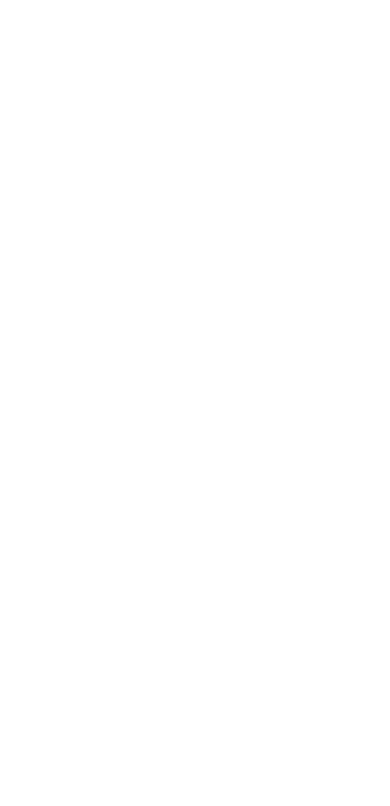
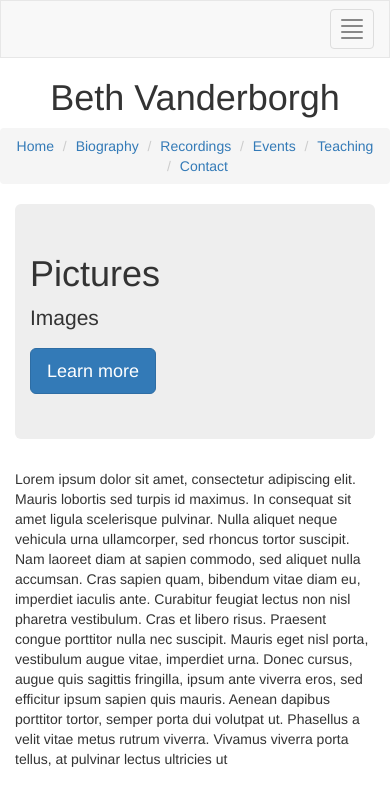
Before and after one commit to ewnike/BVB_Website, a plain HTML site: page site/index.html in a window 390 px wide. Drawn offline with Linux system fonts and the light colour scheme.

Commit message:
Layout of Home Page

```diff
--- a/site/index.html
+++ b/site/index.html
@@ -12,7 +12,71 @@
       <script src="https://oss.maxcdn.com/respond/1.4.2/respond.min.js"></script>
     <![endif]-->
 
-    <title>Dr. Vanderborgh</title>
+    <title>Beth Vanderborgh</title>
     <link  rel = "stylesheet" href="css/bootstrap.min.css">
     <link  rel = "stylesheet" href="styles.css">
+
   </head>
+
+  <body>
+  <nav class="navbar navbar-default">
+    <div class="container-fluid">
+    <!-- Brand and toggle get grouped for better mobile display -->
+      <div class="navbar-header">
+        <button type="button" class="navbar-toggle" data-toggle="collapse" data-target="#bs-example-navbar-collapse-1" aria-expanded="false">
+        <span class="sr-only">Toggle navigation</span>
+        <span class="icon-bar"></span>
+        <span class="icon-bar"></span>
+        <span class="icon-bar"></span>
+        <span class="icon-bar"></span>
+        </button>
+          <a class="navbar-brand" ></a>
+      </div>
+
+      <div class=" colored collapse navbar-collapse" id="bs-example-navbar-collapse-1">
+        <ul class="nav navbar-nav"></ul>
+          <ul class="nav navbar-nav navbar-right visible-xs">
+            <li class="text-center"><a href="#">--Biography--</a></li>
+            <li class="text-center"><a href="#">--Recordings--</a></li>
+            <li class="text-center"><a href="#">--Events--</a></li>
+            <li class="text-center"><a href="#">--Teaching--</a></li>
+            <li class="text-center"><a href="#">--Contact--</a></li>
+          </ul>
+          <div class="page-header">
+      </div>
+    </div>
+  </div>
+</nav>
+
+<h1 class="text-center">Beth Vanderborgh</h1>
+  <ol class="breadcrumb text-center">
+  <li><a href="#">Home</a></li>
+  <li><a href="#">Biography</a></li>
+  <li><a href="#">Recordings</a></li>
+  <li><a href="#">Events</a></li>
+  <li><a href="#">Teaching</a></li>
+  <li><a href="#">Contact</a></li>
+</ol>
+
+<div class= "container">
+  <div class="jumbotron">
+      <h1>Pictures</h1>
+        <p>Images</p>
+        <p><a class="btn btn-primary btn-lg" href="#" role="button">Learn more</a></p>
+  </div>
+</div>
+
+<section class="container-fluid">
+  <div class="row">
+    <div= class="col-xs-12">
+        <p> Lorem ipsum dolor sit amet, consectetur adipiscing elit. Mauris lobortis sed turpis id maximus. In consequat sit amet ligula scelerisque pulvinar. Nulla aliquet neque vehicula urna ullamcorper, sed rhoncus tortor suscipit. Nam laoreet diam at sapien commodo, sed aliquet nulla accumsan. Cras sapien quam, bibendum vitae diam eu, imperdiet iaculis ante. Curabitur feugiat lectus non nisl pharetra vestibulum. Cras et libero risus. Praesent congue porttitor nulla nec suscipit. Mauris eget nisl porta, vestibulum augue vitae, imperdiet urna. Donec cursus, augue quis sagittis fringilla, ipsum ante viverra eros, sed efficitur ipsum sapien quis mauris. Aenean dapibus porttitor tortor, semper porta dui volutpat ut. Phasellus a velit vitae metus rutrum viverra. Vivamus viverra porta tellus, at pulvinar lectus ultricies ut</p>
+    </div>
+  </div>
+</section>
+
+  <!-- jQuery (Bootstrap JS plugins depend on it) -->
+  <script src="js/jquery-2.1.4.min.js"></script>
+  <script src="js/bootstrap.min.js"></script>
+  <script src="js/script.js"></script>
+</body>
+</html>
```
